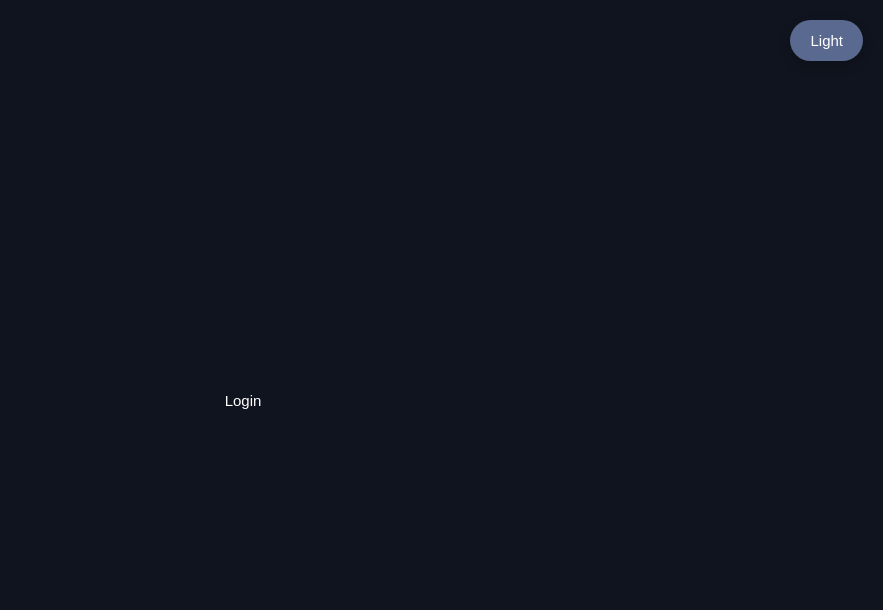
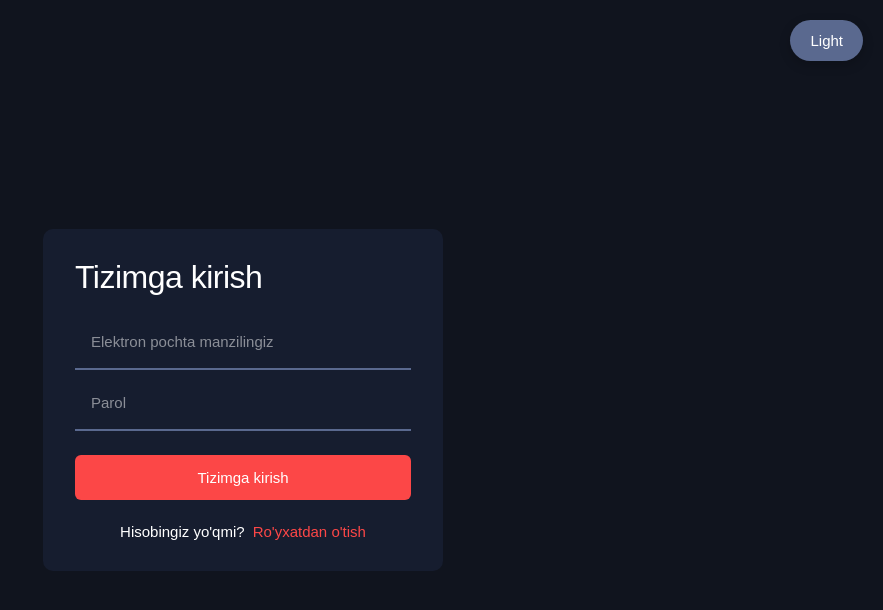
Before and after one commit to solijon010/login-project, a React (Vite) app: page /login in a window 1280 px wide. Shown: the top 610 px of the page, without its empty margins (397-1280 px from the left). Built offline with nearby package versions, Linux system fonts and the light colour scheme.

Commit message:
site part 5.1

```diff
--- a/src/pages/Login/Login.jsx
+++ b/src/pages/Login/Login.jsx
@@ -1,5 +1,74 @@
+import { Link } from "react-router-dom";
+import { Button } from "../../components/ui/Button/Button";
+import { Card } from "../../components/ui/Card/Card.style";
+import Input from "../../components/ui/Input/Input";
+import { TitleL } from "../../styles/style";
+import { dark } from "../../styles/theme";
+import { useState } from "react";
+import { useTranslation } from "react-i18next";
+
 function Login() {
-  return <div className="login">Login</div>;
+  const { t } = useTranslation();
+  const [errors, setErrors] = useState({
+    email: false,
+    password: false,
+  });
+
+  const handleSubmit = (e) => {
+    e.preventDefault();
+
+    const formData = new FormData(e.target);
+
+    if (!formData.get("email").trim()) {
+      setErrors({ email: true, password: false });
+    } else if (!formData.get("password").trim()) {
+      setErrors({ email: false, password: true });
+    } else {
+      setErrors({ email: false, password: false });
+      e.target.reset();
+    }
+  };
+
+  return (
+    <div className="login">
+      <Card>
+        <TitleL>{t("Login")}</TitleL>
+        <form
+          onSubmit={handleSubmit}
+          style={{ display: "flex", flexDirection: "column", gap: "1.5rem" }}
+        >
+          <Input
+            error={errors.email}
+            type="email"
+            placeholder="Email address"
+            name="email"
+          />
+          <Input
+            error={errors.password}
+            type="password"
+            placeholder="Password"
+            name="password"
+          />
+          <Button>{t("Login")}</Button>
+
+          <p
+            style={{
+              display: "flex",
+              alignItems: "center",
+              justifyContent: "center",
+              gap: ".5rem",
+              cursor: "pointer",
+            }}
+          >
+            {t("Don't have an account?")}
+            <Link to="/sign-up" style={{ color: dark.colors.red }}>
+              {t("Sign Up")}
+            </Link>
+          </p>
+        </form>
+      </Card>
+    </div>
+  );
 }
 
 export default Login;
--- a/src/translation/i18n.js
+++ b/src/translation/i18n.js
@@ -12,6 +12,7 @@ const resources = {
       "Password":"Password",
       "Repeat password":"Repeat password",
       "Login":"Login",
+      "Don't have an account?":"Don't have an account?",
     },
   },
   uz: {
@@ -23,7 +24,8 @@ const resources = {
       "Email address":"Elektron pochta manzilingiz",
       "Password":"Parol",
       "Repeat password":"Parolni qayta kiriting",
-       "Login":"Tizimga kirish"
+       "Login":"Tizimga kirish",
+       "Don't have an account?":"Hisobingiz yo'qmi?"
     },
   },
 };
```
